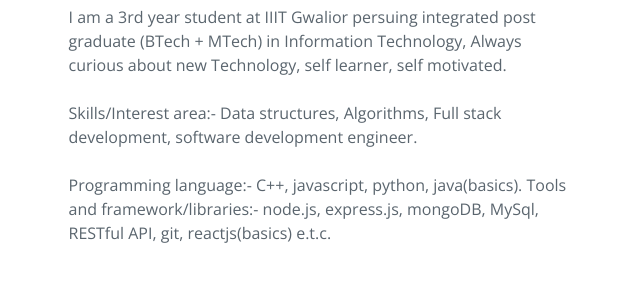
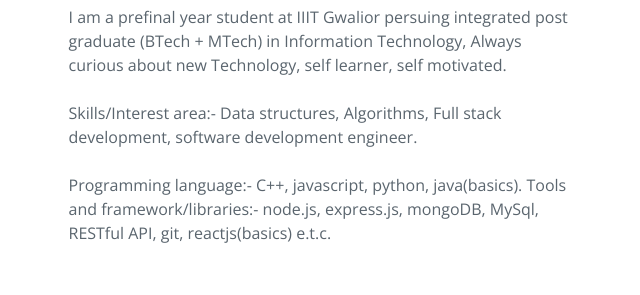
Before and after one commit to vishal9708/portfolio, a plain HTML site: page index.html in a window 1280 px wide. Shown: the part 885-1180 px from the top of the page, 342-982 px from the left. Drawn offline with nearby package versions, Linux system fonts and the light colour scheme; a web font is replaced by a local one.

Commit message:
Update index.html

```diff
--- a/index.html
+++ b/index.html
@@ -74,7 +74,7 @@
               </div>
               <h3>Vishal Kumar</h3>
               <p>
-                I am a 3rd year student at IIIT Gwalior persuing integrated post graduate (BTech + MTech) in Information Technology, Always curious about new Technology, self learner, self motivated.
+                I am a prefinal year student at IIIT Gwalior persuing integrated post graduate (BTech + MTech) in Information Technology, Always curious about new Technology, self learner, self motivated.
                <br><br>
 
                 Skills/Interest area:- Data structures, Algorithms, Full stack development, software development engineer.<br><br>
```
